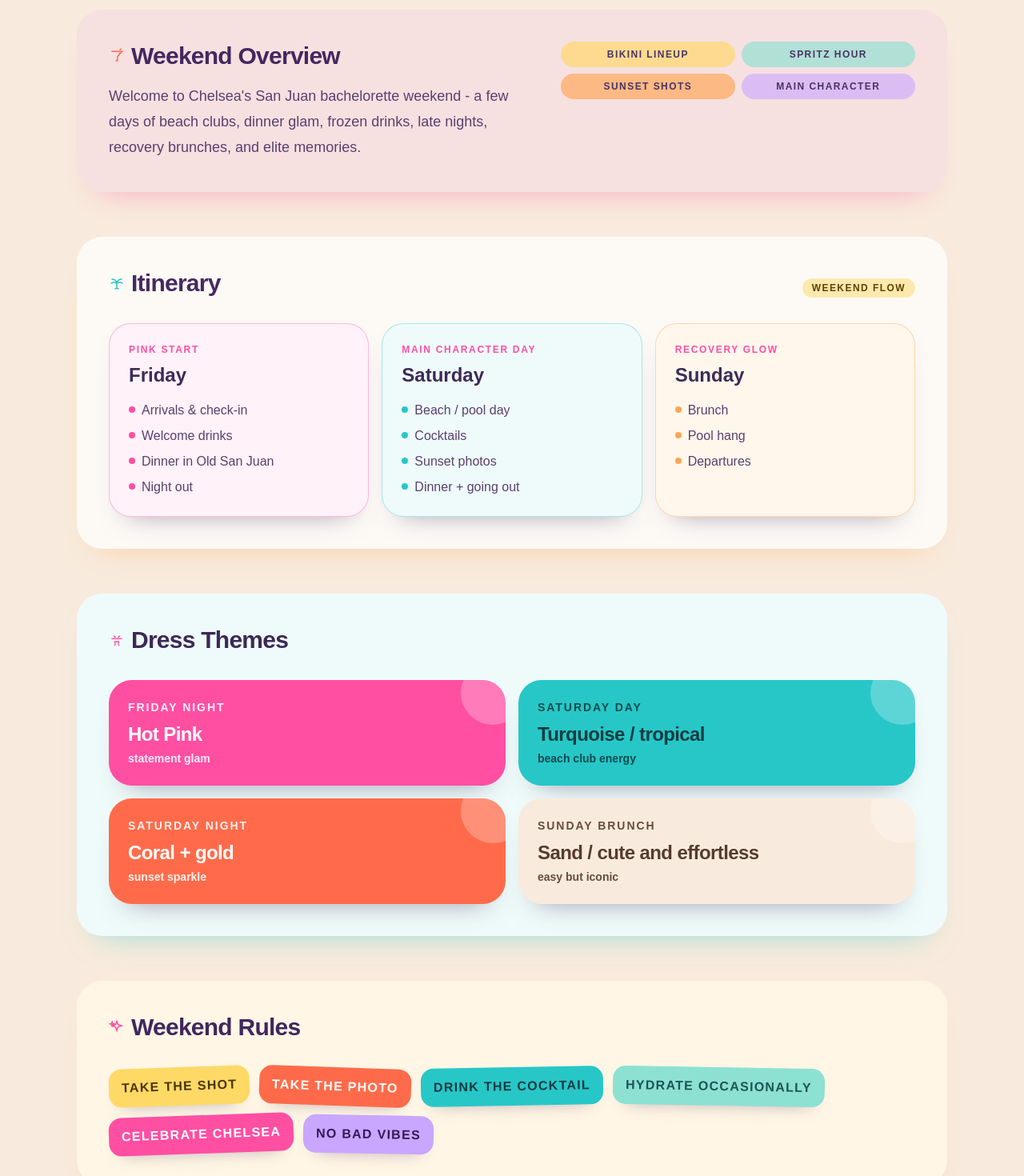
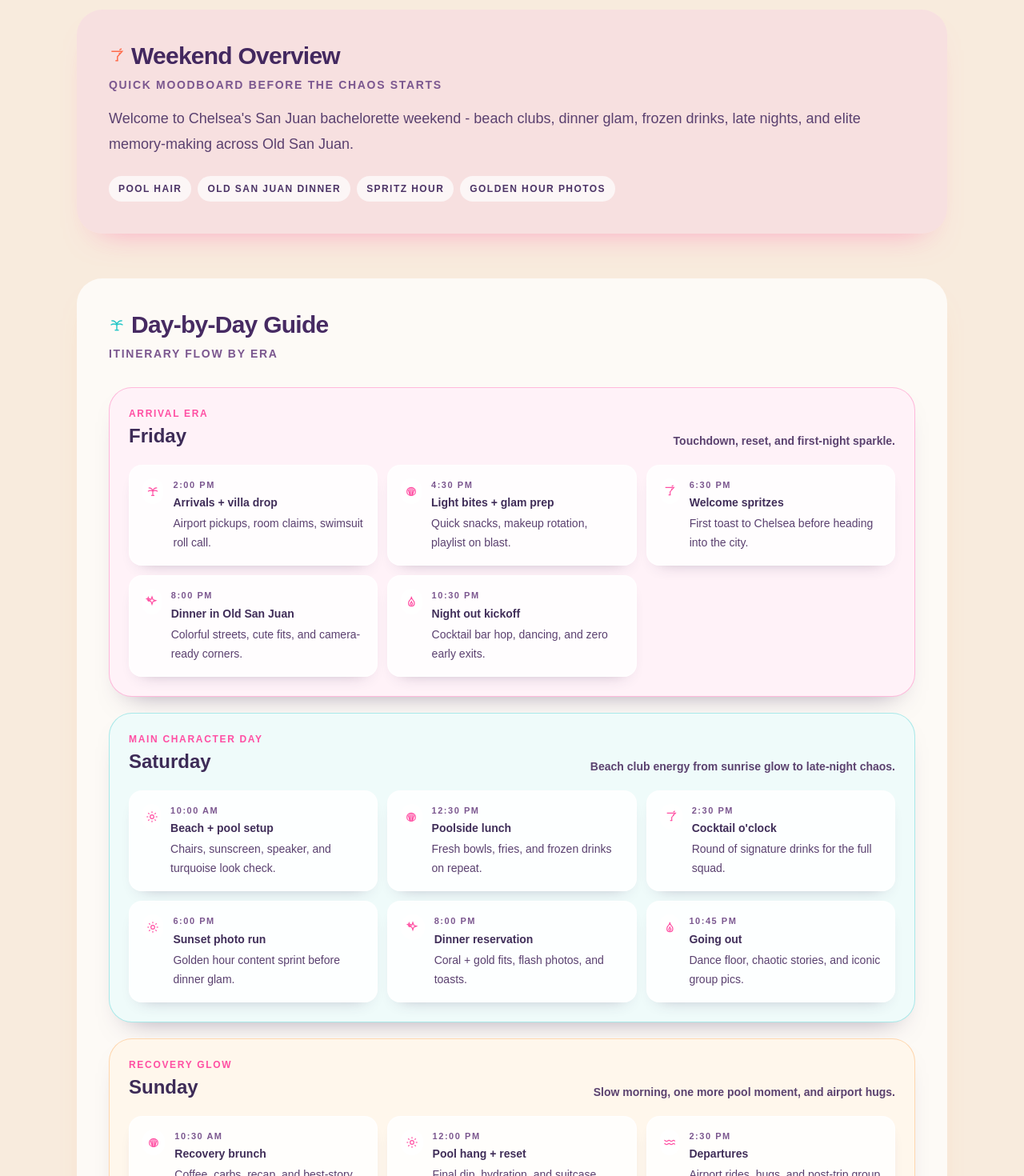
Before and after one commit to mwsimpson01-ux/frennergy-site, a Next.js app: page / in a window 1280 px wide. Shown: the part 900-2370 px from the top of the page at 80% size. Built offline with nearby package versions, Linux system fonts and the light colour scheme.

Commit message:
unify microsite into full weekend guide layout

```diff
--- a/app/page.tsx
+++ b/app/page.tsx
@@ -4,7 +4,7 @@ import { Countdown } from "@/components/frennergy/Countdown";
 export const metadata: Metadata = {
   title: "Hot Girl Frennergy | San Juan Bachelorette",
   description:
-    "A vibrant San Juan bachelorette weekend invite, itinerary, and moodboard for Chelsea.",
+    "A playful San Juan bachelorette weekend guide with timeline plans, outfits, details, and trip extras.",
 };
 
 const tripStart = "2026-05-22T00:00:00-04:00";
@@ -18,37 +18,143 @@ const vibeStrip = [
   "Chelsea",
 ];
 
-const itinerary = [
+const overviewPills = [
+  "Pool Hair",
+  "Old San Juan Dinner",
+  "Spritz Hour",
+  "Golden Hour Photos",
+];
+
+type ActivityType =
+  | "arrivals"
+  | "meal"
+  | "reservation"
+  | "drinks"
+  | "activity"
+  | "nightlife"
+  | "departure";
+
+type DayPlan = {
+  day: "Friday" | "Saturday" | "Sunday";
+  era: string;
+  subtitle: string;
+  cardClass: string;
+  events: Array<{
+    time: string;
+    type: ActivityType;
+    label: string;
+    detail: string;
+  }>;
+};
+
+const dayPlans: DayPlan[] = [
   {
     day: "Friday",
-    tone: "Pink Start",
+    era: "Arrival Era",
+    subtitle: "Touchdown, reset, and first-night sparkle.",
     cardClass: "bg-[#FFF2F8] border-[#FF4FA3]/35",
-    dotClass: "bg-[#FF4FA3]",
-    highlights: [
-      "Arrivals & check-in",
-      "Welcome drinks",
-      "Dinner in Old San Juan",
-      "Night out",
+    events: [
+      {
+        time: "2:00 PM",
+        type: "arrivals",
+        label: "Arrivals + villa drop",
+        detail: "Airport pickups, room claims, swimsuit roll call.",
+      },
+      {
+        time: "4:30 PM",
+        type: "meal",
+        label: "Light bites + glam prep",
+        detail: "Quick snacks, makeup rotation, playlist on blast.",
+      },
+      {
+        time: "6:30 PM",
+        type: "drinks",
+        label: "Welcome spritzes",
+        detail: "First toast to Chelsea before heading into the city.",
+      },
+      {
+        time: "8:00 PM",
+        type: "reservation",
+        label: "Dinner in Old San Juan",
+        detail: "Colorful streets, cute fits, and camera-ready corners.",
+      },
+      {
+        time: "10:30 PM",
+        type: "nightlife",
+        label: "Night out kickoff",
+        detail: "Cocktail bar hop, dancing, and zero early exits.",
+      },
     ],
   },
   {
     day: "Saturday",
-    tone: "Main Character Day",
+    era: "Main Character Day",
+    subtitle: "Beach club energy from sunrise glow to late-night chaos.",
     cardClass: "bg-[#EFFBFA] border-[#27C7C8]/35",
-    dotClass: "bg-[#27C7C8]",
-    highlights: [
-      "Beach / pool day",
-      "Cocktails",
-      "Sunset photos",
-      "Dinner + going out",
+    events: [
+      {
+        time: "10:00 AM",
+        type: "activity",
+        label: "Beach + pool setup",
+        detail: "Chairs, sunscreen, speaker, and turquoise look check.",
+      },
+      {
+        time: "12:30 PM",
+        type: "meal",
+        label: "Poolside lunch",
+        detail: "Fresh bowls, fries, and frozen drinks on repeat.",
+      },
+      {
+        time: "2:30 PM",
+        type: "drinks",
+        label: "Cocktail o'clock",
+        detail: "Round of signature drinks for the full squad.",
+      },
+      {
+        time: "6:00 PM",
+        type: "activity",
+        label: "Sunset photo run",
+        detail: "Golden hour content sprint before dinner glam.",
+      },
+      {
+        time: "8:00 PM",
+        type: "reservation",
+        label: "Dinner reservation",
+        detail: "Coral + gold fits, flash photos, and toasts.",
+      },
+      {
+        time: "10:45 PM",
+        type: "nightlife",
+        label: "Going out",
+        detail: "Dance floor, chaotic stories, and iconic group pics.",
+      },
     ],
   },
   {
     day: "Sunday",
-    tone: "Recovery Glow",
+    era: "Recovery Glow",
+    subtitle: "Slow morning, one more pool moment, and airport hugs.",
     cardClass: "bg-[#FFF7EC] border-[#FFA552]/40",
-    dotClass: "bg-[#FFA552]",
-    highlights: ["Brunch", "Pool hang", "Departures"],
+    events: [
+      {
+        time: "10:30 AM",
+        type: "meal",
+        label: "Recovery brunch",
+        detail: "Coffee, carbs, recap, and best-story voting.",
+      },
+      {
+        time: "12:00 PM",
+        type: "activity",
+        label: "Pool hang + reset",
+        detail: "Final dip, hydration, and suitcase regrouping.",
+      },
+      {
+        time: "2:30 PM",
+        type: "departure",
+        label: "Departures",
+        detail: "Airport rides, hugs, and post-trip group chat spam.",
+      },
+    ],
   },
 ];
 
@@ -124,6 +230,37 @@ const tripDetails = [
     value: "Hot, sunny, and humid - pack accordingly",
     icon: "flame",
     tileClass: "bg-[#FFF7EC] border-[#FF8A3D]/45",
+  },
+] as const;
+
+const tripExtras = [
+  {
+    title: "Packing Guide",
+    subtitle: "Must-pack edits",
+    copy: "Swimsuits, coverups, comfy sandals, SPF, fan, and one dramatic dinner look.",
+    icon: "bikini",
+    cardClass: "bg-[#FFF2F8] border-[#FF4FA3]/35",
+  },
+  {
+    title: "Villa / Hotel Info",
+    subtitle: "Stay details",
+    copy: "Address, room split, and keypad details will be pinned in the group chat.",
+    icon: "palm",
+    cardClass: "bg-[#EFFBFA] border-[#27C7C8]/35",
+  },
+  {
+    title: "Spotify Playlist",
+    subtitle: "Weekend soundtrack",
+    copy: "Queue up pregame anthems, pool tracks, and late-night chaos songs.",
+    icon: "music",
+    cardClass: "bg-[#F2ECFF] border-[#C9A6FF]/45",
+  },
+  {
+    title: "Weather",
+    subtitle: "Forecast vibe",
+    copy: "Hot and humid all weekend. Lightweight fabrics and hydration are non-negotiable.",
+    icon: "sun",
+    cardClass: "bg-[#FFF7EC] border-[#FFA552]/45",
   },
 ] as const;
 
@@ -234,13 +371,45 @@ function IconWave({ className = "h-5 w-5" }: IconProps) {
   );
 }
 
-function iconByName(name: (typeof tripDetails)[number]["icon"]) {
+function IconCamera({ className = "h-5 w-5" }: IconProps) {
+  return (
+    <svg viewBox="0 0 24 24" fill="none" stroke="currentColor" strokeWidth="1.8" className={className}>
+      <path d="M4 8h16v11H4z" />
+      <path d="M8 8 9.4 5.8h5.2L16 8" />
+      <circle cx="12" cy="13.5" r="2.7" />
+    </svg>
+  );
+}
+
+function IconMusic({ className = "h-5 w-5" }: IconProps) {
+  return (
+    <svg viewBox="0 0 24 24" fill="none" stroke="currentColor" strokeWidth="1.8" className={className}>
+      <path d="M9 18V6l10-2v12" />
+      <circle cx="7" cy="18" r="2" />
+      <circle cx="17" cy="16" r="2" />
+    </svg>
+  );
+}
+
+function iconByName(name: (typeof tripDetails)[number]["icon"] | (typeof tripExtras)[number]["icon"]) {
   if (name === "palm") return <IconPalm className="h-5 w-5" />;
   if (name === "sun") return <IconSunburst className="h-5 w-5" />;
   if (name === "sunglasses") return <IconSunglasses className="h-5 w-5" />;
   if (name === "shell") return <IconShell className="h-5 w-5" />;
   if (name === "sparkle") return <IconSparkle className="h-5 w-5" />;
+  if (name === "bikini") return <IconBikini className="h-5 w-5" />;
+  if (name === "music") return <IconMusic className="h-5 w-5" />;
   return <IconFlame className="h-5 w-5" />;
+}
+
+function activityIconByType(type: ActivityType) {
+  if (type === "arrivals") return <IconPalm className="h-4 w-4" />;
+  if (type === "meal") return <IconShell className="h-4 w-4" />;
+  if (type === "reservation") return <IconSparkle className="h-4 w-4" />;
+  if (type === "drinks") return <IconCocktail className="h-4 w-4" />;
+  if (type === "activity") return <IconSunburst className="h-4 w-4" />;
+  if (type === "nightlife") return <IconFlame className="h-4 w-4" />;
+  return <IconWave className="h-4 w-4" />;
 }
 
 export default function FrennergyPage() {
@@ -272,12 +441,6 @@ export default function FrennergyPage() {
           </div>
           <div className="pointer-events-none absolute left-1/2 top-6 -translate-x-1/2 text-[#FF7A59]/70">
             <IconWave className="h-8 w-8" />
-          </div>
-          <div className="pointer-events-none absolute right-1/3 bottom-4 text-[#FFA552]">
-            <IconShell className="h-6 w-6" />
-          </div>
-          <div className="pointer-events-none absolute left-1/4 bottom-5 text-[#FF7A59]">
-            <IconFlame className="h-6 w-6" />
           </div>
 
           <div className="relative mx-auto max-w-3xl text-center">
@@ -321,10 +484,8 @@ export default function FrennergyPage() {
           </div>
         </section>
 
-        <section className="mt-4" aria-label="Countdown card">
-          <div className="rounded-[1.8rem] border border-[#FF4FA3]/20 bg-[#FFF4EA] p-3 shadow-[0_18px_30px_-24px_rgba(255,79,163,0.5)] sm:p-4">
-            <Countdown targetDate={tripStart} label="Hot Girl Summer begins in..." />
-          </div>
+        <section className="mt-4 rounded-[1.8rem] border border-[#FF4FA3]/20 bg-[#FFF4EA] p-3 shadow-[0_18px_30px_-24px_rgba(255,79,163,0.5)] sm:p-4" aria-label="Countdown card">
+          <Countdown targetDate={tripStart} label="Countdown to San Juan" />
         </section>
 
         <section
@@ -342,54 +503,73 @@ export default function FrennergyPage() {
         </section>
 
         <section className="mt-12 rounded-[2rem] bg-[#F7D8E3]/55 p-6 shadow-[0_22px_40px_-28px_rgba(255,79,163,0.55)] sm:mt-16 sm:p-10" aria-labelledby="overview-title">
-          <div className="grid gap-6 sm:grid-cols-[1.1fr_0.9fr] sm:items-start">
-            <div>
           <h2 id="overview-title" className="inline-flex items-center gap-2 text-2xl font-bold tracking-tight text-[#43285F] sm:text-3xl">
             <IconCocktail className="h-5 w-5 text-[#FF6B4A]" />
             Weekend Overview
           </h2>
+          <p className="mt-2 text-sm font-semibold uppercase tracking-[0.12em] text-[#7B578F]">
+            quick moodboard before the chaos starts
+          </p>
           <p className="mt-4 text-base leading-8 text-[#5A406F] sm:text-lg">
-                Welcome to Chelsea&apos;s San Juan bachelorette weekend - a few days of beach clubs,
-                dinner glam, frozen drinks, late nights, recovery brunches, and elite memories.
+            Welcome to Chelsea&apos;s San Juan bachelorette weekend - beach clubs, dinner glam,
+            frozen drinks, late nights, and elite memory-making across Old San Juan.
           </p>
-            </div>
-            <div className="grid grid-cols-2 gap-2 text-xs font-semibold uppercase tracking-[0.12em] text-[#4C3366]">
-              <span className="rounded-full bg-[#FFD966]/65 px-3 py-2 text-center">bikini lineup</span>
-              <span className="rounded-full bg-[#8DE1D2]/65 px-3 py-2 text-center">spritz hour</span>
-              <span className="rounded-full bg-[#FFA552]/65 px-3 py-2 text-center">sunset shots</span>
-              <span className="rounded-full bg-[#C9A6FF]/60 px-3 py-2 text-center">main character</span>
-            </div>
+          <div className="mt-6 flex flex-wrap gap-2 text-xs font-semibold uppercase tracking-[0.12em] text-[#4C3366]">
+            {overviewPills.map((pill) => (
+              <span key={pill} className="rounded-full bg-white/70 px-3 py-2">
+                {pill}
+              </span>
+            ))}
           </div>
         </section>
 
         <section id="itinerary" className="mt-10 sm:mt-14" aria-labelledby="itinerary-title">
           <div className="rounded-[2rem] bg-white/75 p-6 shadow-[0_22px_40px_-28px_rgba(255,165,82,0.55)] sm:p-10">
-            <div className="flex items-end justify-between gap-3">
             <h2 id="itinerary-title" className="inline-flex items-center gap-2 text-2xl font-bold tracking-tight text-[#462A62] sm:text-3xl">
               <IconPalm className="h-5 w-5 text-[#27C7C8]" />
-                Itinerary
+              Day-by-Day Guide
             </h2>
-              <span className="rounded-full bg-[#FFD966]/50 px-3 py-1 text-xs font-semibold uppercase tracking-[0.12em] text-[#5D4305]">
-                Weekend Flow
-              </span>
+            <p className="mt-2 text-sm font-semibold uppercase tracking-[0.12em] text-[#7B578F]">
+              itinerary flow by era
+            </p>
+
+            <div className="mt-6 space-y-5 sm:mt-8">
+              {dayPlans.map((plan) => (
+                <article
+                  key={plan.day}
+                  className={`rounded-[1.8rem] border p-5 shadow-[0_18px_34px_-24px_rgba(61,43,87,0.55)] sm:p-6 ${plan.cardClass}`}
+                >
+                  <div className="flex flex-wrap items-end justify-between gap-3">
+                    <div>
+                      <p className="text-xs font-semibold uppercase tracking-[0.14em] text-[#FF4FA3]">
+                        {plan.era}
+                      </p>
+                      <h3 className="mt-1 text-2xl font-bold text-[#3D2B57]">{plan.day}</h3>
+                    </div>
+                    <p className="text-sm font-semibold text-[#5B426F]">{plan.subtitle}</p>
                   </div>
 
-            <div className="mt-6 grid gap-4 sm:mt-8 md:grid-cols-3">
-              {itinerary.map((item) => (
+                  <div className="mt-5 grid gap-3 sm:grid-cols-2 lg:grid-cols-3">
+                    {plan.events.map((event) => (
                       <article
-                  key={item.day}
-                  className={`rounded-[1.7rem] border p-5 shadow-[0_18px_34px_-24px_rgba(61,43,87,0.55)] transition duration-300 hover:-translate-y-1 hover:shadow-[0_26px_40px_-24px_rgba(61,43,87,0.55)] sm:p-6 ${item.cardClass}`}
+                        key={`${plan.day}-${event.time}-${event.label}`}
+                        className="rounded-2xl border border-white/80 bg-white/85 p-4 shadow-[0_10px_20px_-16px_rgba(61,43,87,0.45)]"
                       >
-                  <p className="text-xs font-semibold uppercase tracking-[0.14em] text-[#FF4FA3]">{item.tone}</p>
-                  <h3 className="mt-2 text-2xl font-bold text-[#3D2B57]">{item.day}</h3>
-                  <ul className="mt-4 space-y-2 text-sm leading-6 text-[#5A406F] sm:text-base">
-                    {item.highlights.map((highlight) => (
-                      <li key={highlight} className="flex items-start gap-2">
-                        <span className={`mt-[0.45rem] h-2 w-2 shrink-0 rounded-full ${item.dotClass}`} />
-                        <span>{highlight}</span>
-                      </li>
+                        <div className="flex items-start gap-3">
+                          <span className="inline-flex h-8 w-8 items-center justify-center rounded-full bg-white text-[#FF4FA3]">
+                            {activityIconByType(event.type)}
+                          </span>
+                          <div>
+                            <p className="text-[11px] font-semibold uppercase tracking-[0.14em] text-[#7B578F]">
+                              {event.time}
+                            </p>
+                            <h4 className="mt-1 text-sm font-bold text-[#402E59]">{event.label}</h4>
+                            <p className="mt-1 text-sm leading-6 text-[#5A406F]">{event.detail}</p>
+                          </div>
+                        </div>
+                      </article>
                     ))}
-                  </ul>
+                  </div>
                 </article>
               ))}
             </div>
@@ -402,6 +582,9 @@ export default function FrennergyPage() {
               <IconBikini className="h-5 w-5 text-[#FF4FA3]" />
               Dress Themes
             </h2>
+            <p className="mt-2 text-sm font-semibold uppercase tracking-[0.12em] text-[#4A6D73]">
+              fashion brief for every phase
+            </p>
             <div className="mt-6 grid gap-4 sm:mt-8 sm:grid-cols-2">
               {dressThemes.map((theme) => (
                 <article
@@ -424,6 +607,9 @@ export default function FrennergyPage() {
               <IconSparkle className="h-5 w-5 text-[#FF4FA3]" />
               Weekend Rules
             </h2>
+            <p className="mt-2 text-sm font-semibold uppercase tracking-[0.12em] text-[#7B578F]">
+              sticker commandments
+            </p>
             <div className="mt-6 flex flex-wrap gap-3 sm:mt-8">
               {weekendRules.map((rule) => (
                 <p
@@ -443,6 +629,9 @@ export default function FrennergyPage() {
               <IconShell className="h-5 w-5 text-[#FF8A3D]" />
               Trip Details
             </h2>
+            <p className="mt-2 text-sm font-semibold uppercase tracking-[0.12em] text-[#7B578F]">
+              cute travel tiles
+            </p>
             <div className="mt-6 grid gap-4 sm:mt-8 sm:grid-cols-2 lg:grid-cols-3">
               {tripDetails.map((detail) => (
                 <article
@@ -460,24 +649,51 @@ export default function FrennergyPage() {
           </div>
         </section>
 
+        <section className="mt-10 sm:mt-14" aria-labelledby="extras-title">
+          <div className="rounded-[2rem] bg-[#EFF6FF]/70 p-6 shadow-[0_22px_40px_-28px_rgba(121,217,209,0.55)] sm:p-10">
+            <h2 id="extras-title" className="inline-flex items-center gap-2 text-2xl font-bold tracking-tight text-[#40275F] sm:text-3xl">
+              <IconWave className="h-5 w-5 text-[#27C7C8]" />
+              Trip Extras
+            </h2>
+            <p className="mt-2 text-sm font-semibold uppercase tracking-[0.12em] text-[#67828A]">
+              helpful links and prep
+            </p>
+            <div className="mt-6 grid gap-4 sm:mt-8 sm:grid-cols-2">
+              {tripExtras.map((item) => (
+                <article
+                  key={item.title}
+                  className={`rounded-[1.7rem] border px-5 py-5 shadow-[0_18px_32px_-24px_rgba(61,43,87,0.5)] transition duration-300 hover:-translate-y-1 hover:shadow-[0_24px_38px_-24px_rgba(61,43,87,0.5)] ${item.cardClass}`}
+                >
+                  <div className="inline-flex items-center gap-2 rounded-full bg-white/70 px-3 py-1 text-xs font-semibold uppercase tracking-[0.12em] text-[#4A3168]">
+                    <span className="text-[#FF4FA3]">{iconByName(item.icon)}</span>
+                    {item.subtitle}
+                  </div>
+                  <h3 className="mt-3 text-lg font-bold text-[#3F2A58]">{item.title}</h3>
+                  <p className="mt-2 text-sm leading-7 text-[#5A406F]">{item.copy}</p>
+                </article>
+              ))}
+            </div>
+          </div>
+        </section>
+
         <section id="photos" className="mt-12 sm:mt-16" aria-labelledby="photos-title">
-          <div className="relative overflow-hidden rounded-[2.2rem] border border-white/70 bg-[linear-gradient(118deg,#FF6B4A_0%,#FFA552_34%,#FFD966_64%,#27C7C8_100%)] px-6 py-9 text-[#43275F] shadow-[0_26px_56px_-24px_rgba(255,107,74,0.6)] sm:px-10 sm:py-11">
-            <div className="pointer-events-none absolute -right-10 top-2 h-44 w-44 rounded-full bg-[#FF4FA3]/25 blur-3xl" />
+          <div className="relative overflow-hidden rounded-[2.2rem] border border-white/70 bg-[linear-gradient(120deg,#FF6B4A_0%,#FFA552_45%,#FFD966_100%)] px-6 py-9 text-[#4A2E63] shadow-[0_26px_56px_-24px_rgba(255,122,89,0.6)] sm:px-10 sm:py-11">
+            <div className="pointer-events-none absolute -right-10 top-2 h-44 w-44 rounded-full bg-[#FF4FA3]/20 blur-3xl" />
             <div className="pointer-events-none absolute -left-16 bottom-0 h-44 w-44 rounded-full bg-[#8DE1D2]/35 blur-3xl" />
 
             <div className="relative">
               <h2 id="photos-title" className="inline-flex items-center gap-2 text-3xl font-black tracking-tight sm:text-4xl">
-                <IconSparkle className="h-6 w-6 text-[#FF4FA3]" />
-                Frennenergy Photo Dump
+                <IconCamera className="h-7 w-7 text-[#FF4FA3]" />
+                Camera Roll Chaos
               </h2>
-              <p className="mt-3 max-w-2xl text-sm leading-7 text-[#50326C] sm:text-base">
-                Upload all the chaos, candids, glam, and blurry late-night masterpieces here.
+              <p className="mt-3 max-w-2xl text-sm leading-7 text-[#5A3B74] sm:text-base">
+                Drop the chaos, the glam, and the blurry late-night evidence here.
               </p>
               <a
                 href="#photos"
                 className="mt-7 inline-flex items-center justify-center gap-2 rounded-full bg-[#FF4FA3] px-6 py-3 text-sm font-semibold text-white shadow-[0_16px_28px_-14px_rgba(255,79,163,0.75)] transition duration-300 hover:-translate-y-1 hover:bg-[#E93593] focus-visible:outline-none focus-visible:ring-2 focus-visible:ring-[#FF4FA3] focus-visible:ring-offset-2"
               >
-                <IconCocktail className="h-4 w-4" />
+                <IconSparkle className="h-4 w-4" />
                 Add Shared Album Link
               </a>
             </div>
```
Lines whose indentation alone changed are shown as unchanged.
